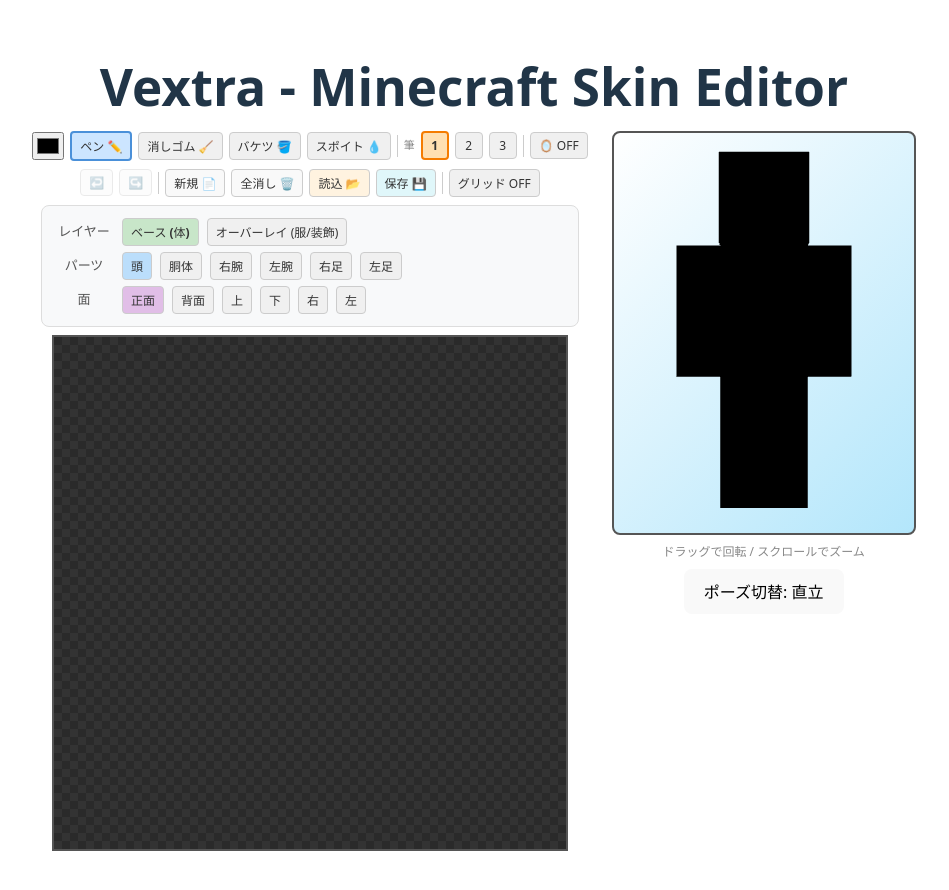
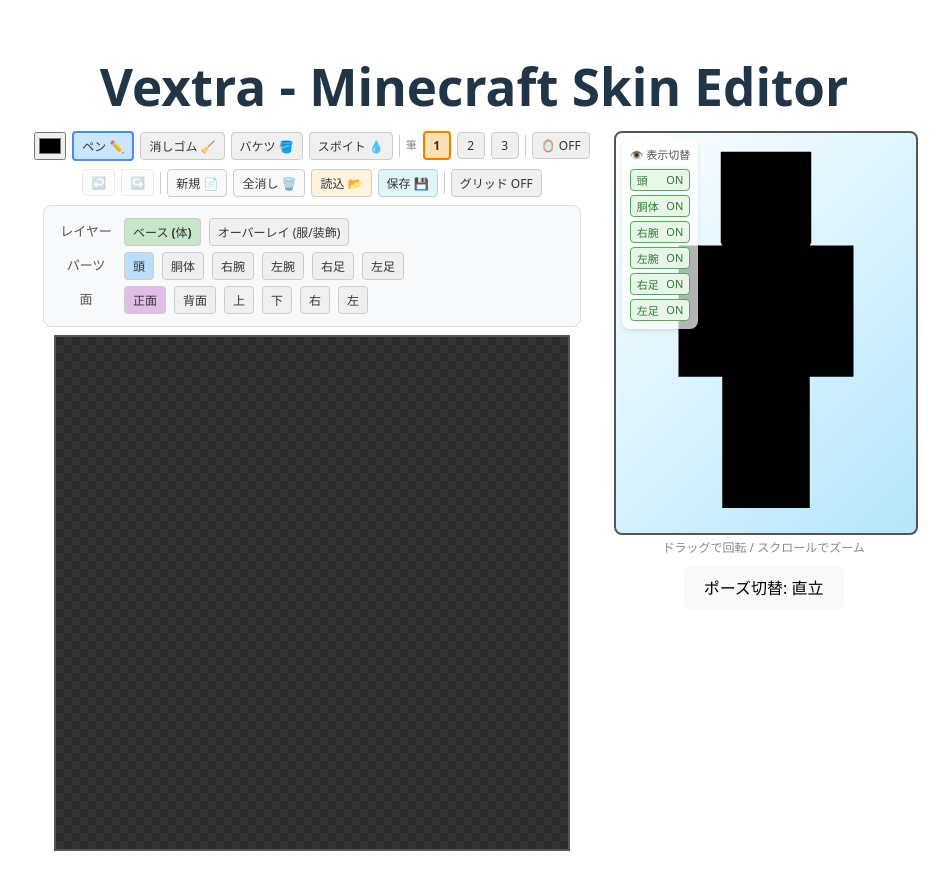
Before and after one commit to ToraMutton/minecraft-skin-editor, a React (Vite) app: page / in a window 1280 px wide. Shown: the top 890 px of the page, without its empty margins (166-1115 px from the left). Built offline with nearby package versions, Linux system fonts and the light colour scheme.

Commit message:
feat: ghost preview

```diff
--- a/src/SkinPreview3D.tsx
+++ b/src/SkinPreview3D.tsx
@@ -1,4 +1,4 @@
-import { useRef, useEffect } from 'react';
+import { useRef, useState, useEffect } from 'react';
 import * as THREE from 'three';
 import { OrbitControls } from 'three/addons/controls/OrbitControls.js';
 
@@ -197,6 +197,21 @@ export default function SkinPreview3D({ canvasRef, textureVersion, pose }: Props
         };
     } | null>(null);
 
+    // ゴースト機能(表示/非表示)の状態管理
+    const [visibleParts, setVisibleParts] = useState({
+        head: true,
+        body: true,
+        rightArm: true,
+        leftArm: true,
+        rightLeg: true,
+        leftLeg: true
+    });
+
+    // 特定のパーツの表示を切り替える関数
+    const toggleVisibility = (part: keyof typeof visibleParts) => {
+        setVisibleParts(prev => ({ ...prev, [part]: !prev[part] }));
+    };
+
     // 初期化
     useEffect(() => {
         const container = containerRef.current;
@@ -365,7 +380,7 @@ export default function SkinPreview3D({ canvasRef, textureVersion, pose }: Props
         // 初回予約番号全てをぶち込む
         sceneRef.current = {
             renderer, scene, camera, controls, texture, animId,
-            parts: { head, rArm, lArm, rLeg, lLeg }
+            parts: { head, body, rArm, lArm, rLeg, lLeg }
         };
 
         // ループ・メモリ解放
@@ -404,6 +419,19 @@ export default function SkinPreview3D({ canvasRef, textureVersion, pose }: Props
         };
     }, []);
 
+    // Stateが変わったら、Three.jsのモデルの表示/非表示を切り替える
+    useEffect(() => {
+        if (!sceneRef.current) return;
+        const { head, body, rArm, lArm, rLeg, lLeg } = sceneRef.current.parts;
+
+        head.visible = visibleParts.head;
+        body.visible = visibleParts.body;
+        rArm.visible = visibleParts.rightArm;
+        lArm.visible = visibleParts.leftArm;
+        rLeg.visible = visibleParts.rightLeg;
+        lLeg.visible = visibleParts.leftLeg;
+    }, [visibleParts]);
+
     // ポーズ
     const applyPose = (pose: 'idle' | 'walk') => {
         if (!sceneRef.current) return;
@@ -439,17 +467,66 @@ export default function SkinPreview3D({ canvasRef, textureVersion, pose }: Props
         applyPose(pose);
     }, [pose]);
 
+    // パーツ名とStateのキーを対応させるリスト
+    const partLabels: { key: keyof typeof visibleParts; label: string }[] = [
+        { key: 'head', label: '頭' },
+        { key: 'body', label: '胴体' },
+        { key: 'rightArm', label: '右腕' },
+        { key: 'leftArm', label: '左腕' },
+        { key: 'rightLeg', label: '右足' },
+        { key: 'leftLeg', label: '左足' },
+    ];
+
     return (
+        <div style={{ position: 'relative', width: '300px', height: '400px' }}>
+            {/* 3Dキャンバスが入る箱 */}
             <div
                 ref={containerRef}
                 style={{
-                width: '300px',
-                height: '400px',
+                    width: '100%', height: '100%',
                     border: '2px solid #555',
                     borderRadius: '8px',
                     overflow: 'hidden',
                     background: 'linear-gradient(135deg, #ffffffff 0%, #b3e6fbff 100%)',
                 }}
             />
+
+            {/* ゴースト機能のパネル */}
+            <div style={{
+                position: 'absolute',
+                top: '8px',
+                left: '8px',
+                display: 'flex',
+                flexDirection: 'column',
+                gap: '4px',
+                background: 'rgba(255, 255, 255, 0.7)',
+                padding: '8px',
+                borderRadius: '8px',
+                boxShadow: '0 2px 4px rgba(0,0,0,0.1)'
+            }}>
+                <span style={{ fontSize: '11px', fontWeight: 'bold', color: '#555', marginBottom: '2px' }}>👁️ 表示切替</span>
+                {partLabels.map(({ key, label }) => (
+                    <button
+                        key={key}
+                        onClick={() => toggleVisibility(key)}
+                        style={{
+                            padding: '2px 6px',
+                            fontSize: '11px',
+                            cursor: 'pointer',
+                            border: `1px solid ${visibleParts[key] ? '#4caf50' : '#ccc'}`,
+                            backgroundColor: visibleParts[key] ? '#e8f5e9' : '#f5f5f5',
+                            color: visibleParts[key] ? '#2e7d32' : '#999',
+                            borderRadius: '4px',
+                            textAlign: 'left',
+                            display: 'flex',
+                            justifyContent: 'space-between'
+                        }}
+                    >
+                        <span>{label}</span>
+                        <span>{visibleParts[key] ? 'ON' : 'OFF'}</span>
+                    </button>
+                ))}
+            </div>
+        </div>
     );
 }
```
Lines whose indentation alone changed are shown as unchanged.
